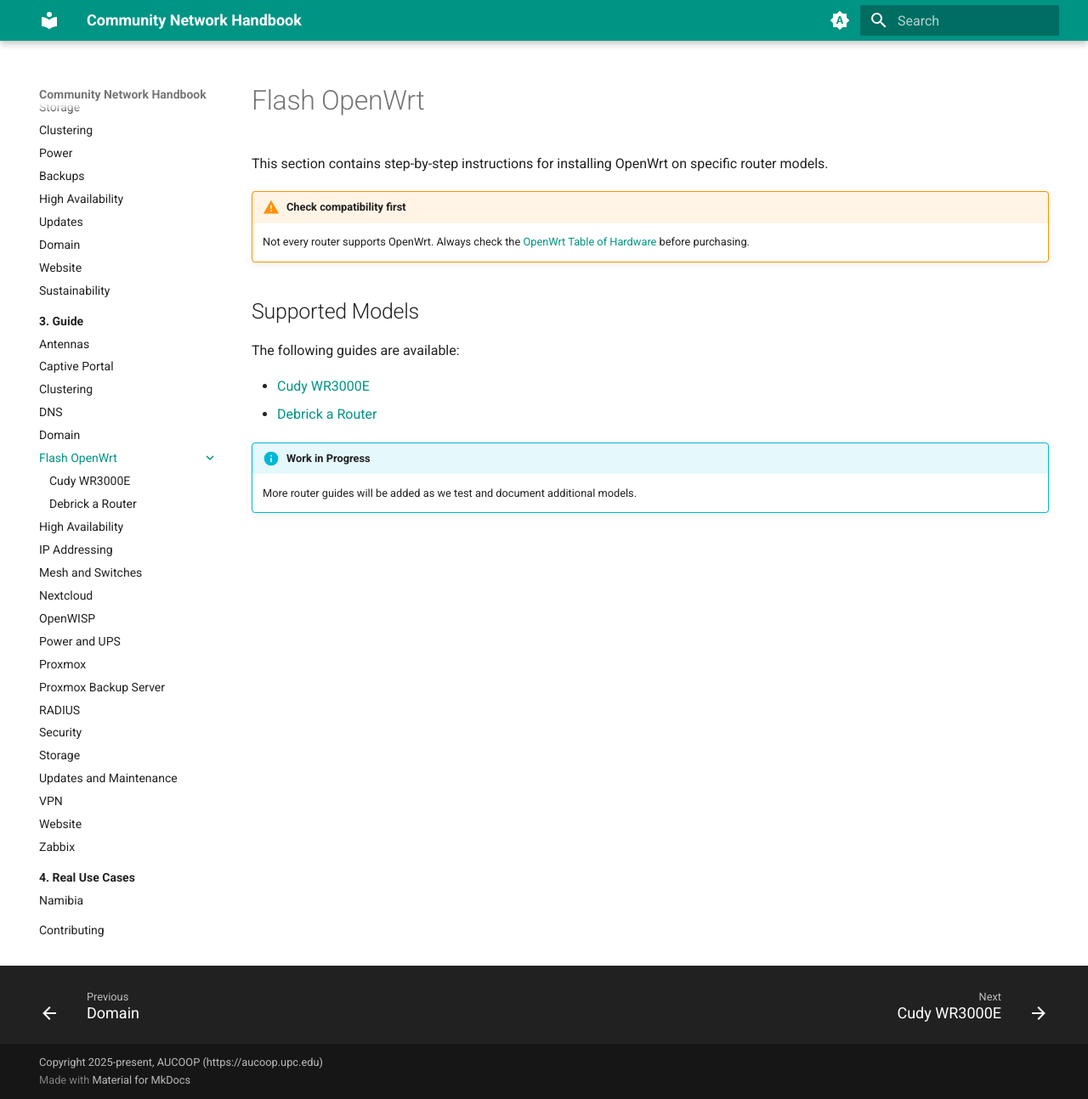
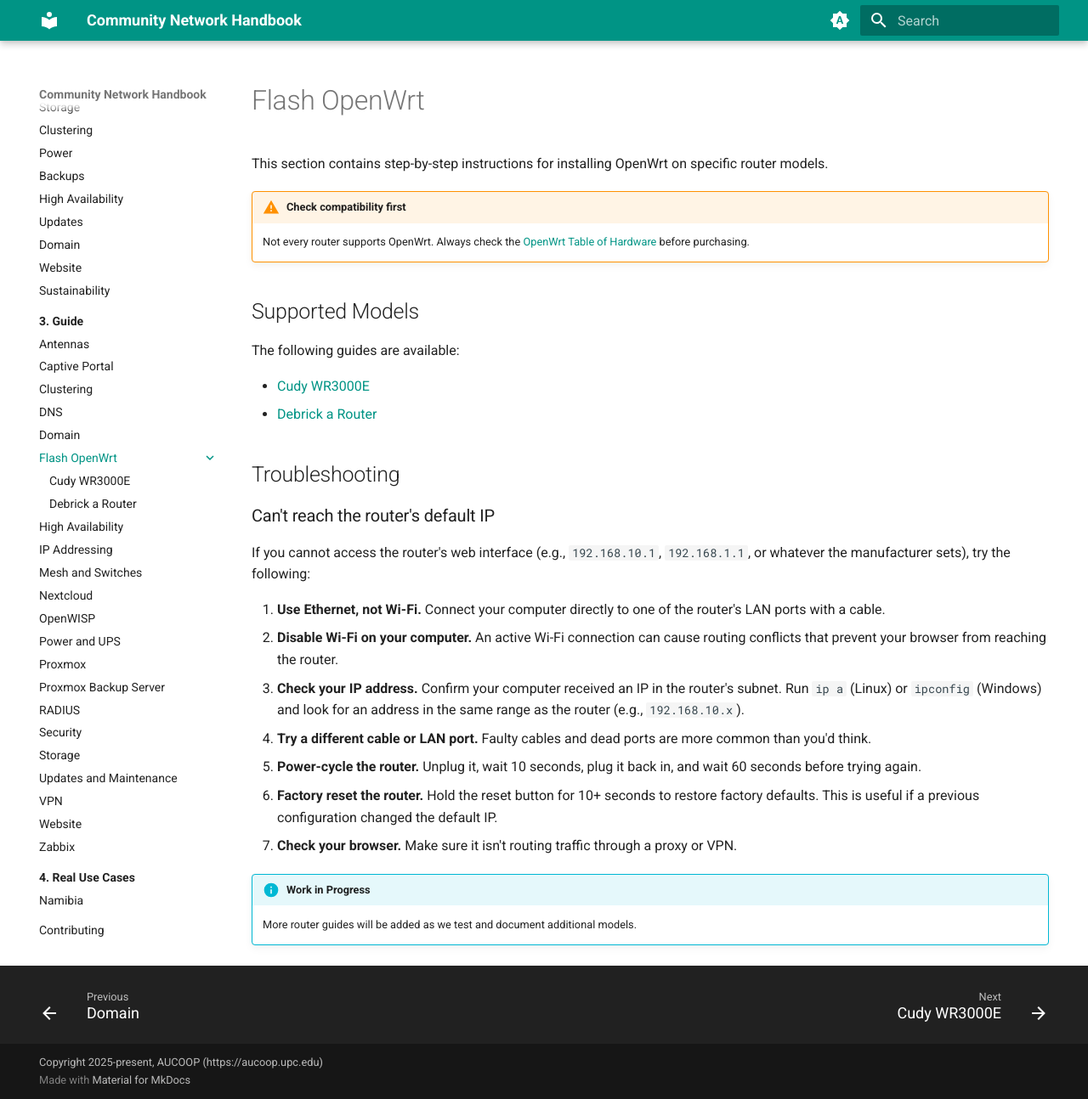
Before and after one commit to aucoop/Community-Network-Handbook, an MkDocs documentation site: the page built from docs/3-Guide/3.1-Flash-OpenWrt/index.md, in a window 1280 px wide and 1294 px high. Shown: the whole window at 85% size. Built offline with MkDocs 1.6.1 and Material for MkDocs 9.7.7, drawn with Linux system fonts in a browser that asks for light colours.

Commit message:
Troubles shooting router IP

```diff
--- a/docs/3-Guide/3.1-Flash-OpenWrt/index.md
+++ b/docs/3-Guide/3.1-Flash-OpenWrt/index.md
@@ -12,5 +12,19 @@
 - [Cudy WR3000E](Cudy-WR3000E.md)
 - [Debrick a Router](Debrick.md)
 
+## Troubleshooting
+
+### Can't reach the router's default IP
+
+If you cannot access the router's web interface (e.g., `192.168.10.1`, `192.168.1.1`, or whatever the manufacturer sets), try the following:
+
+1. **Use Ethernet, not Wi-Fi.** Connect your computer directly to one of the router's LAN ports with a cable.
+2. **Disable Wi-Fi on your computer.** An active Wi-Fi connection can cause routing conflicts that prevent your browser from reaching the router.
+3. **Check your IP address.** Confirm your computer received an IP in the router's subnet. Run `ip a` (Linux) or `ipconfig` (Windows) and look for an address in the same range as the router (e.g., `192.168.10.x`).
+4. **Try a different cable or LAN port.** Faulty cables and dead ports are more common than you'd think.
+5. **Power-cycle the router.** Unplug it, wait 10 seconds, plug it back in, and wait 60 seconds before trying again.
+6. **Factory reset the router.** Hold the reset button for 10+ seconds to restore factory defaults. This is useful if a previous configuration changed the default IP.
+7. **Check your browser.** Make sure it isn't routing traffic through a proxy or VPN.
+
 !!! info "Work in Progress"
     More router guides will be added as we test and document additional models.
```
Also changed, not shown: docs/3-Guide/3.1-Flash-OpenWrt/Cudy-WR3000E.md (+3 -0 lines).
